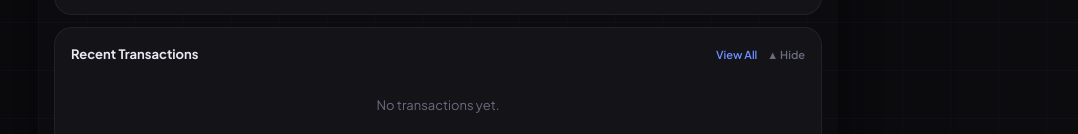
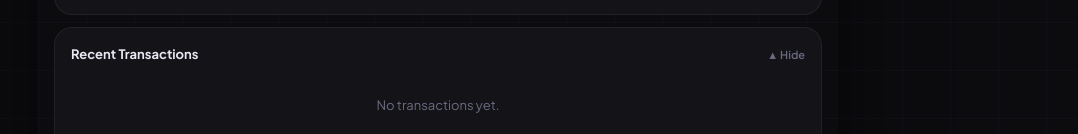
Before and after one commit to jms-ry/peso-sense, a React (Vite) app: page / in a window 1280 px wide. Shown: the part 794-928 px from the top of the page, without its empty margins (202-1280 px from the left). Built offline with nearby package versions, Linux system fonts and the light colour scheme.

Commit message:
feat: removed view all pdf

```diff
--- a/package.json
+++ b/package.json
@@ -10,8 +10,6 @@
     "preview": "vite preview"
   },
   "dependencies": {
-    "jspdf": "^4.2.1",
-    "jspdf-autotable": "^5.0.7",
     "react": "^19.2.4",
     "react-dom": "^19.2.4"
   },
--- a/src/components/ExpensesTab.jsx
+++ b/src/components/ExpensesTab.jsx
@@ -3,8 +3,6 @@ import { useApp } from '../context/AppContext'
 import { generateInsights } from '../utils/insights'
 import InsightsCard from './InsightsCard'
 import { useToast } from '../context/ToastContext'
-import jsPDF from 'jspdf'
-import autoTable from 'jspdf-autotable'
 import './ExpensesTab.css'
 
 const CATEGORIES = [
@@ -175,74 +173,6 @@ export default function ExpensesTab() {
     'Other':         'var(--muted-l)',
   }
 
-  function groupByMonth(transactions) {
-    return transactions.reduce((acc, tx) => {
-      const date = new Date(tx.date)
-      const key = date.toLocaleString('en-PH', { month: 'long', year: 'numeric' })
-
-      if (!acc[key]) acc[key] = []
-      acc[key].push(tx)
-
-      return acc
-    }, {})
-  }
-  function handleExportPDF() {
-    const doc = new jsPDF()
-
-    // Title
-    doc.setFontSize(16)
-    doc.text('Transaction Report', 14, 15)
-
-    doc.setFontSize(10)
-    doc.text(`Generated on ${new Date().toLocaleDateString('en-PH')}`, 14, 22)
-
-    let y = 30
-
-    const grouped = groupByMonth(transactions)
-
-    Object.entries(grouped).forEach(([month, txs]) => {
-      // Month Header
-      doc.setFontSize(12)
-      doc.text(month, 14, y)
-      y += 4
-
-      // Table
-      autoTable(doc, {
-        startY: y,
-        head: [['Name', 'Category', 'Date', 'Type', 'Amount']],
-        body: txs.map(tx => [
-          tx.name,
-          tx.category,
-          formatDate(tx.date),
-          tx.type,
-          `₱ ${fmt(Math.abs(tx.amount.toFixed(2)))}`
-        ]),
-        styles: {
-          fontSize: 9,
-        },
-        headStyles: {
-          fillColor: [30, 30, 30],
-          textColor: 255
-        },
-        alternateRowStyles: {
-          fillColor: [245, 245, 245]
-        },
-        margin: { left: 14, right: 14 },
-      })
-
-      // Move cursor after table
-      y = doc.lastAutoTable.finalY + 10
-
-      // Page break if needed
-      if (y > 260) {
-        doc.addPage()
-        y = 20
-      }
-    })
-
-    doc.save('transactions-report.pdf')
-  }
-
   return (
     <div className="expenses-tab">
 
@@ -328,15 +258,9 @@ export default function ExpensesTab() {
         <div className="card__hdr">
           <span className="card__title">Recent Transactions</span>
 
-          <div style={{ display: 'flex', gap: '10px' }}>
-            <span className="card__link" onClick={handleExportPDF}>
-              View All
-            </span>
-
-            <span className="card__toggle" onClick={() => setShowTransactions(!showTransactions)}>
-              {showTransactions ? '▲ Hide' : '▼ Show'}
-            </span>
-          </div>
+          <span className="card__toggle" onClick={() => setShowTransactions(!showTransactions)}>
+            {showTransactions ? '▲ Hide' : '▼ Show'}
+          </span>
         </div>
         {showTransactions && transactions.length > 0 && (
           <div className="undo-hint">
```
Also changed, not shown: 1 other file (tests, documents, lock files or other folders).
